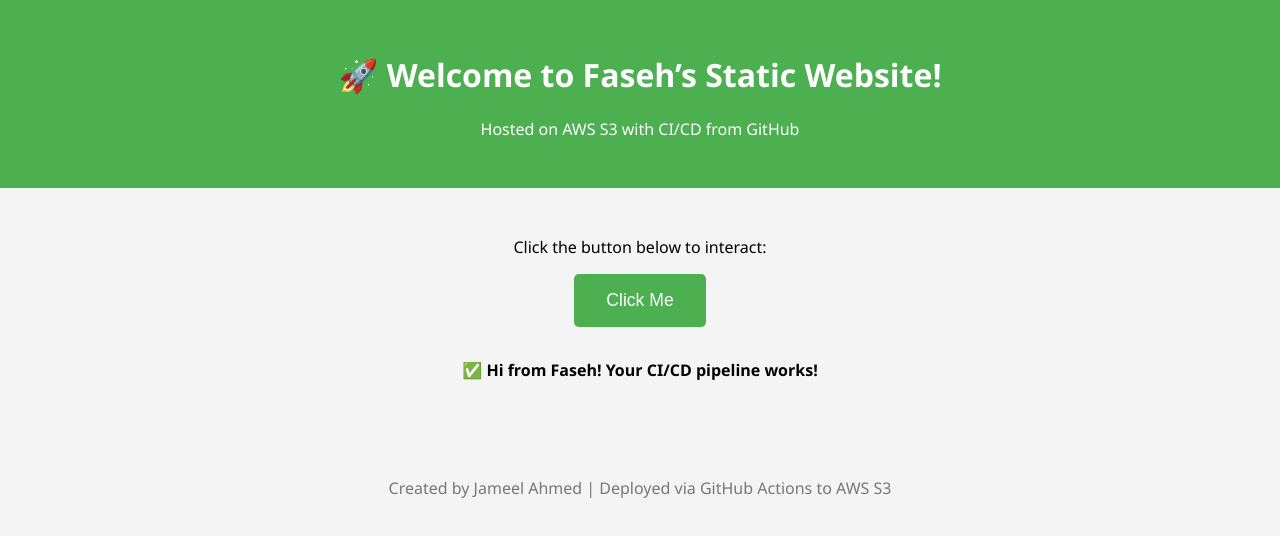
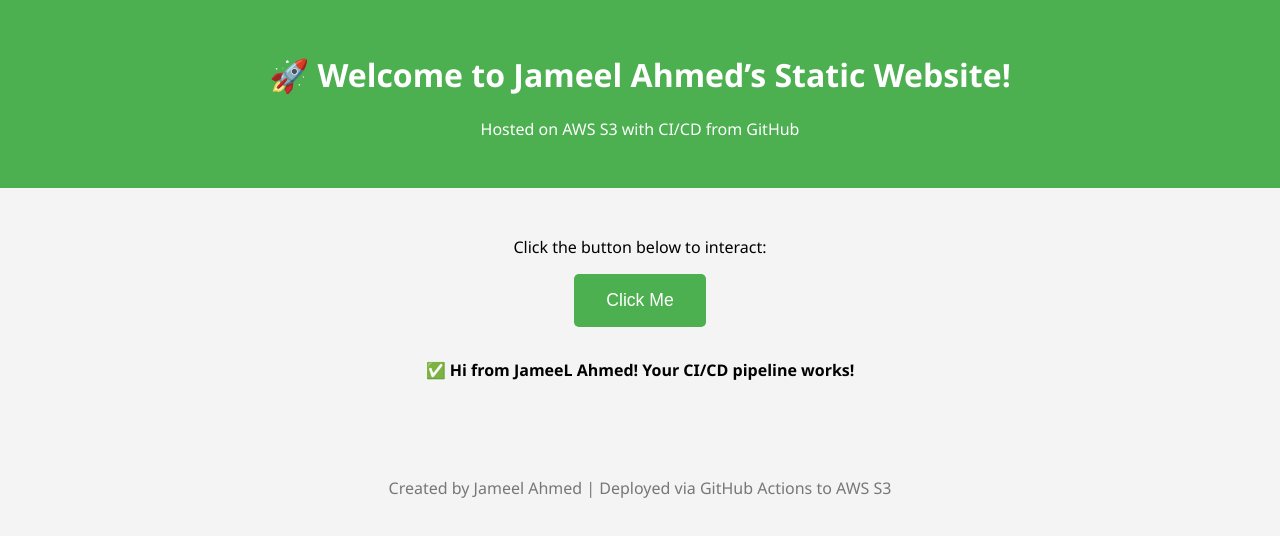
Before and after one commit to jameel-cmd/s3-deploy-site, a plain HTML site: page index.html in a window 1280 px wide. Both pictures are taken after a click on the button "Click Me". Drawn offline with Linux system fonts and the light colour scheme.

Commit message:
Update index.html

```diff
--- a/index.html
+++ b/index.html
@@ -3,7 +3,7 @@
 <head>
   <meta charset="UTF-8" />
   <meta name="viewport" content="width=device-width, initial-scale=1.0"/>
-  <title>Faseh | Static Website</title>
+  <title>Jameel Ahmed | Static Website</title>
   <style>
     body {
       margin: 0;
@@ -39,7 +39,7 @@
 </head>
 <body>
   <header>
-    <h1>🚀 Welcome to Faseh’s Static Website!</h1>
+    <h1>🚀 Welcome to Jameel Ahmed’s Static Website!</h1>
     <p>Hosted on AWS S3 with CI/CD from GitHub</p>
   </header>
 
@@ -55,7 +55,7 @@
 
   <script>
     function showMessage() {
-      const message = "✅ Hi from Faseh! Your CI/CD pipeline works!";
+      const message = "✅ Hi from JameeL Ahmed! Your CI/CD pipeline works!";
       document.getElementById("response").textContent = message;
     }
   </script>
```
